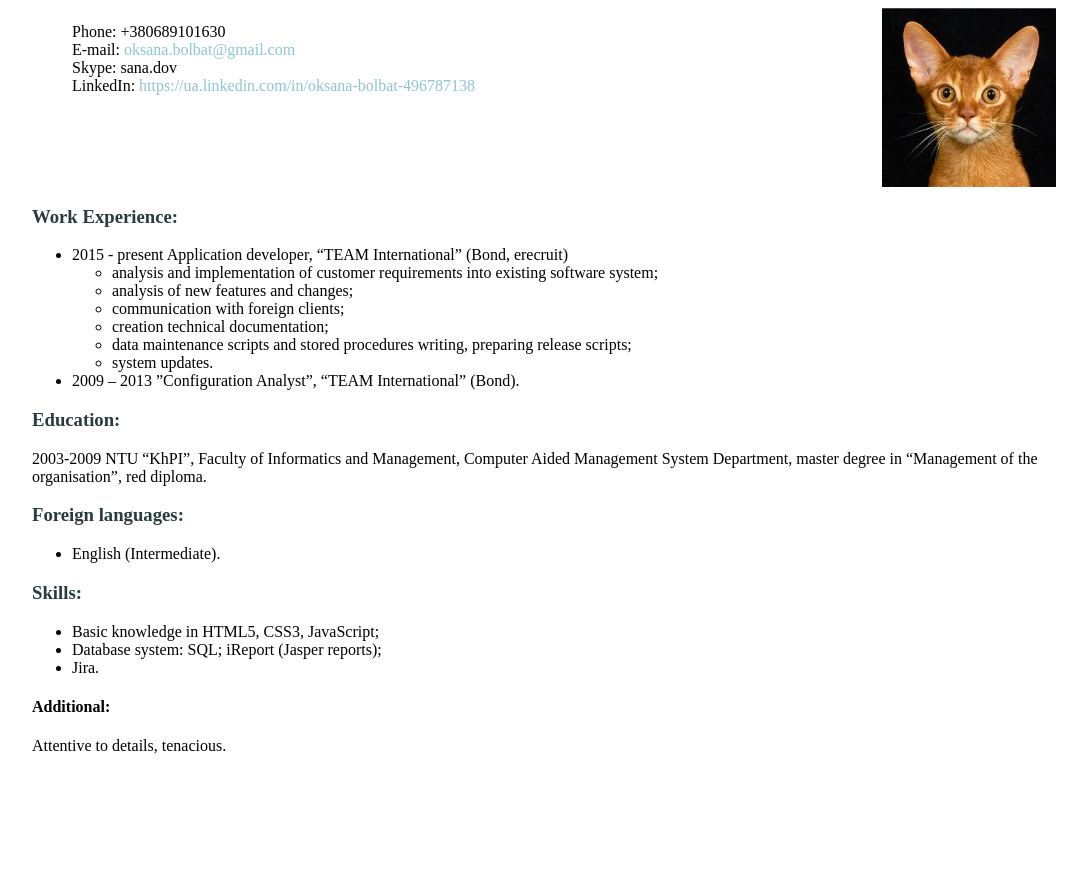
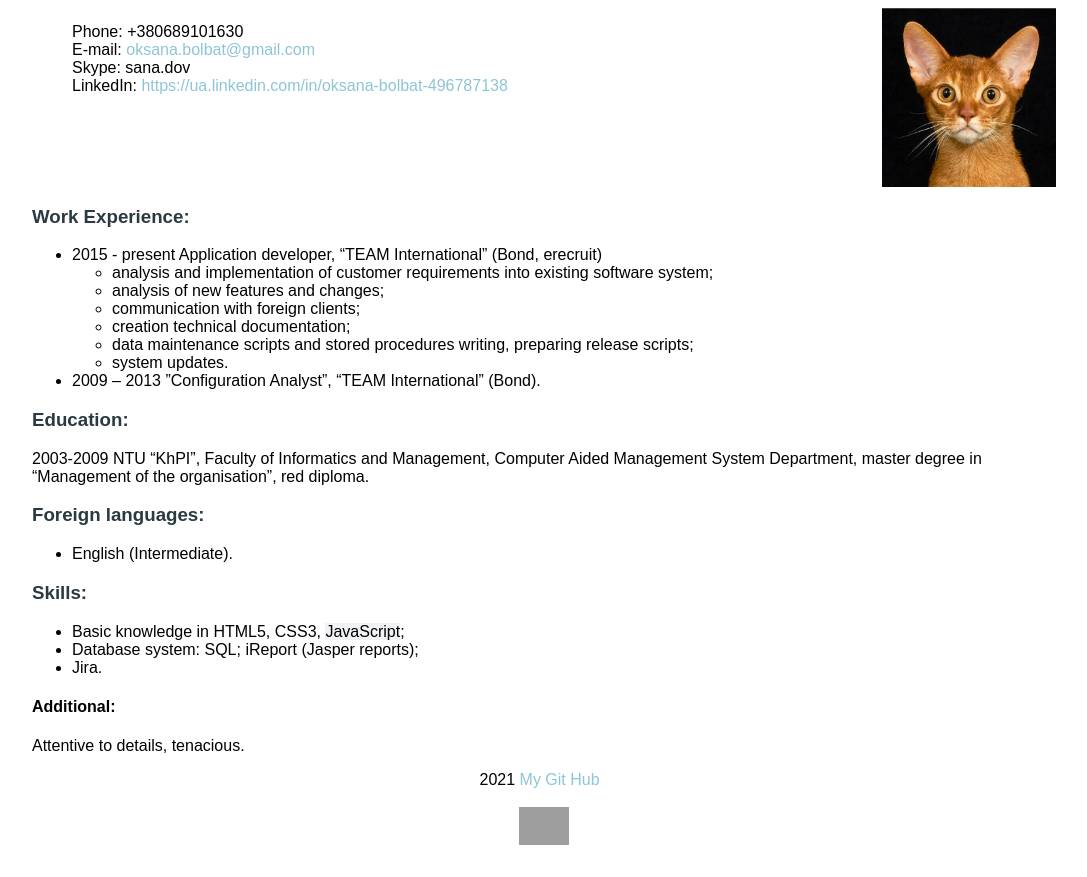
Before and after one commit to oksanabolbat/rsschool-cv, a plain HTML site: page index.html in a window 1280 px wide. Shown: the part 101-978 px from the top of the page, without its empty margins (96-1183 px from the left). Before the commit the page ends 900 px from the top, so only its background shows below. Drawn offline with Linux system fonts and the light colour scheme; grey boxes are pictures that could not be loaded; a web font is replaced by a local one.

Commit message:
fix: small issues, added semantic elements

```diff
--- a/css/style.css
+++ b/css/style.css
@@ -1,25 +1,36 @@
-body{
-    padding:20px;
-    font:Carme;
+body {
+  padding: 20px;
+  font-family: 'Carme', sans-serif;
 }
-h1, h3{
-    color: #293b40;
+h1,
+h3 {
+  color: #293b40;
 }
-a{
-    text-decoration:none;
-    color:#8dc5d6;
+a {
+  text-decoration: none;
+  color: #8dc5d6;
 }
-.main{
-    margin:0 auto;
-    max-width: 1024px;
+main {
+  margin: 0 auto;
+  max-width: 1024px;
 }
-.maininfo ul{
-    list-style-type:none;
-    float:left;
-
+header ul {
+  list-style-type: none;
+  float: left;
 }
-.photo{
-    width:174px;
-    float:right;
+.photo {
+  width: 174px;
+  float: right;
 }
-.clear{clear:both;}
+.clear {
+  clear: both;
+}
+footer {
+  text-align: center;
+}
+footer img {
+  width: 50px;
+}
+mark {
+  background-color: #f0f2f5;
+}
--- a/index.html
+++ b/index.html
@@ -1,57 +1,91 @@
-<!doctype html>
+<!DOCTYPE html>
 
 <html lang="en">
   <head>
-  <meta charset="utf-8">
+    <meta charset="utf-8" />
+    <meta http-equiv="x-ua-compatible" content="ie=edge" />
 
     <title>CV Oksana Bolbat</title>
 
-
-  <link rel="stylesheet" href="css/style.css">
-
+    <link rel="stylesheet" href="css/style.css" />
+    <link rel="preconnect" href="https://fonts.gstatic.com" />
+    <link href="https://fonts.googleapis.com/css2?family=Carme&display=swap" rel="stylesheet" />
   </head>
 
   <body>
-<div class="main">
+    <main>
       <h1>Oksana Bolbat</h1>
 
-<div class="maininfo" >
-    <img class="photo" src="images/photo.jpg" alt="Photo">
+      <header>
+        <img class="photo" src="images/photo.jpg" alt="Photo" />
         <ul>
           <li>Phone: +380689101630</li>
-        <li>E-mail: <a href="mailto:oksana.bolbat@gmail.com" >oksana.bolbat@gmail.com</a></li>
+          <li>E-mail: <a href="mailto:oksana.bolbat@gmail.com">oksana.bolbat@gmail.com</a></li>
           <li>Skype: sana.dov</li>
-        <li>LinkedIn: <a href="https://ua.linkedin.com/in/oksana-bolbat-496787138">https://ua.linkedin.com/in/oksana-bolbat-496787138</a></li>
+          <li>
+            LinkedIn:
+            <a href="https://ua.linkedin.com/in/oksana-bolbat-496787138"
+              >https://ua.linkedin.com/in/oksana-bolbat-496787138</a
+            >
+          </li>
         </ul>
+      </header>
 
-</div>
       <div class="clear"></div>
+      <section>
         <h3>Work Experience:</h3>
         <ul>
-    <li>2015 - present Application developer, “TEAM International” (Bond, erecruit)
+          <li>
+            <time datetime="2015-10-01">2015</time> - present Application developer, “TEAM
+            International” (Bond, erecruit)
             <ul>
-            <li>analysis and implementation of customer requirements into existing software system;</li>
+              <li>
+                analysis and implementation of customer requirements into existing software system;
+              </li>
               <li>analysis of new features and changes;</li>
               <li>communication with foreign clients;</li>
               <li>creation technical documentation;</li>
-            <li>data maintenance scripts and stored procedures writing, preparing release scripts;</li>
+              <li>
+                data maintenance scripts and stored procedures writing, preparing release scripts;
+              </li>
               <li>system updates.</li>
             </ul>
           </li>
-    <li>2009 – 2013 ”Configuration Analyst”, “TEAM International” (Bond).</li>
+          <li>
+            <time datetime="2010-10-01">2009</time> –
+            <time datetime="2013-04-01">2013</time> ”Configuration Analyst”, “TEAM International”
+            (Bond).
+          </li>
         </ul>
+      </section>
+      <section>
         <h3>Education:</h3>
-<p>2003-2009 NTU “KhPI”, Faculty of Informatics and Management, Computer Aided Management System Department, master degree in “Management of the organisation”, red diploma.</p>
+        <p>
+          <time datetime="2003-09-01">2003</time>-<time datetime="2009-07-01">2009</time> NTU
+          “KhPI”, Faculty of Informatics and Management, Computer Aided Management System
+          Department, master degree in “Management of the organisation”, red diploma.
+        </p>
         <h3>Foreign languages:</h3>
-<ul><li>English (Intermediate).</li></ul>
+        <ul>
+          <li>English (Intermediate).</li>
+        </ul>
         <h3>Skills:</h3>
         <ul>
-    <li>Basic knowledge in HTML5, CSS3, JavaScript;</li>
+          <li>Basic knowledge in HTML5, CSS3, <mark>JavaScript</mark>;</li>
           <li>Database system: SQL; iReport (Jasper reports);</li>
           <li>Jira.</li>
         </ul>
         <h4>Additional:</h4>
         <p>Attentive to details, tenacious.</p>
-</div>
+      </section>
+    </main>
+    <footer>
+      <span>2021</span>
+
+      <a href="https://github.com/oksanabolbat">My Git Hub &nbsp; </a><br /><br />
+      <a href="https://rs.school/js/">
+        <img src="https://rs.school/images/rs_school_js.svg" />
+      </a>
+    </footer>
   </body>
 </html>
```
Lines whose indentation alone changed are shown as unchanged.
